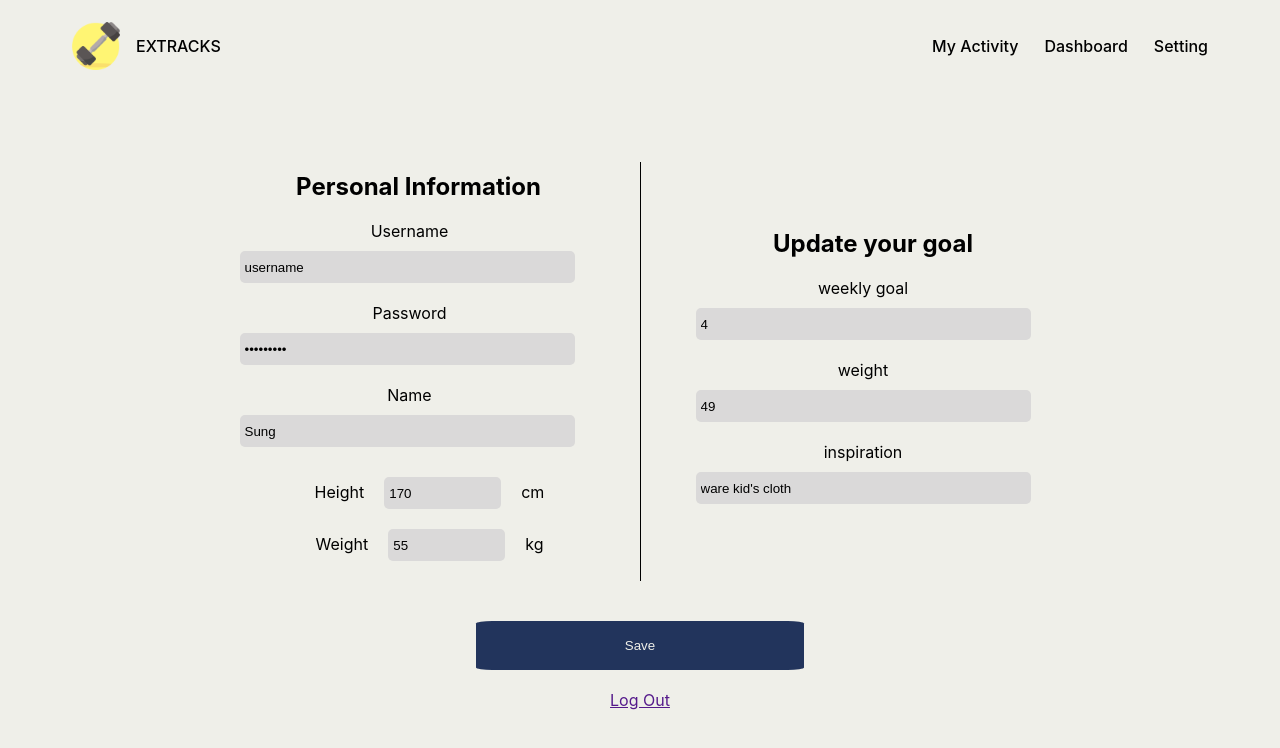
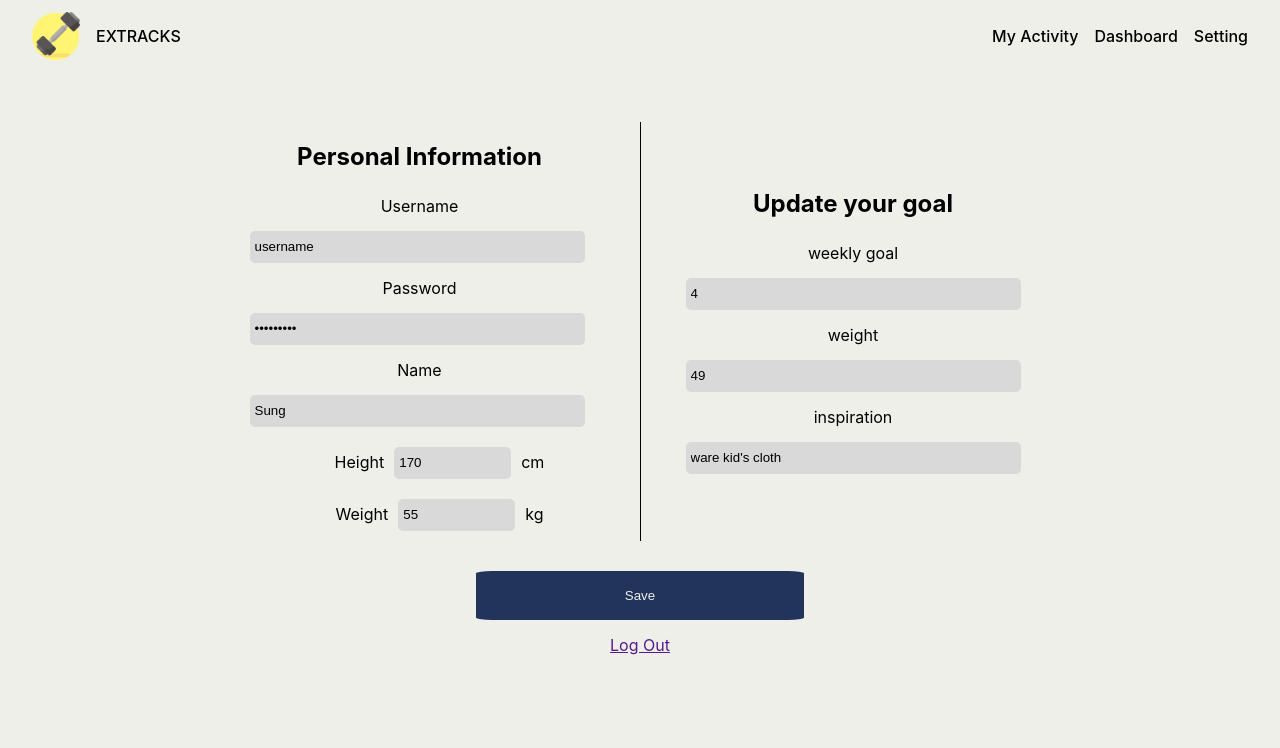
Before and after one commit to toonknp/Extrack, a React (Vite) app: page /Setting in a window 1280 px wide. Shown: the top 748 px of the page. Built offline with nearby package versions, Linux system fonts and the light colour scheme.

Commit message:
Edit Setting css !!!

```diff
--- a/src/pages/Setting/Setting.scss
+++ b/src/pages/Setting/Setting.scss
@@ -1,7 +1,7 @@
-* {
-    /* border: red solid 1px; */
-    margin: 10px;
-}
+// *  {
+//     /* border: red solid 1px; */
+//     margin: 10px;
+// }
 
 .setting {
     display: flex;
@@ -16,6 +16,7 @@
     flex-direction: row;
     justify-content: center;
     align-items: center;
+
 h2 {
     width: 90%;
     text-align: center;
@@ -23,11 +24,13 @@ h2 {
 
 #info-container{
     border-right: black 1px solid;
+
 }
 }
 
 #name-top {
     text-align: left;
+
 }
 
 .personal-infomation {
@@ -36,9 +39,12 @@ h2 {
     flex-direction: column;
     margin-bottom: 0px;
 
+
+
 label{
     padding-right: 40px;
     margin-bottom: 0px;
+    margin: 5px;
 }
 
 }
@@ -50,6 +56,7 @@ label{
     border-radius: 5px;
     border: 1px;
     padding-left: 5px;
+    margin: 10px;
 }
 
 
@@ -58,28 +65,33 @@ label{
     display: flex;
     flex-direction: column;
     align-items: flex-end;
+
 }
 
 .goal-form {
     display: flex;
     flex-direction: column;
+    margin: 10px;
  label{
     margin-bottom: 0px;
+    margin: 5px;
     }
 }
 
 .setting a {
     text-align: right;
+    margin: 15px;
 }
 
 #goal-h2 {
     width: 100%;
+
 }
 
 button {
     background-color: #22345C;
         border: none;
         color: #EFEFE9;
-        margin-top: 20px;
+        margin-top: 30px;
         border-radius: 5%;
 }
```
